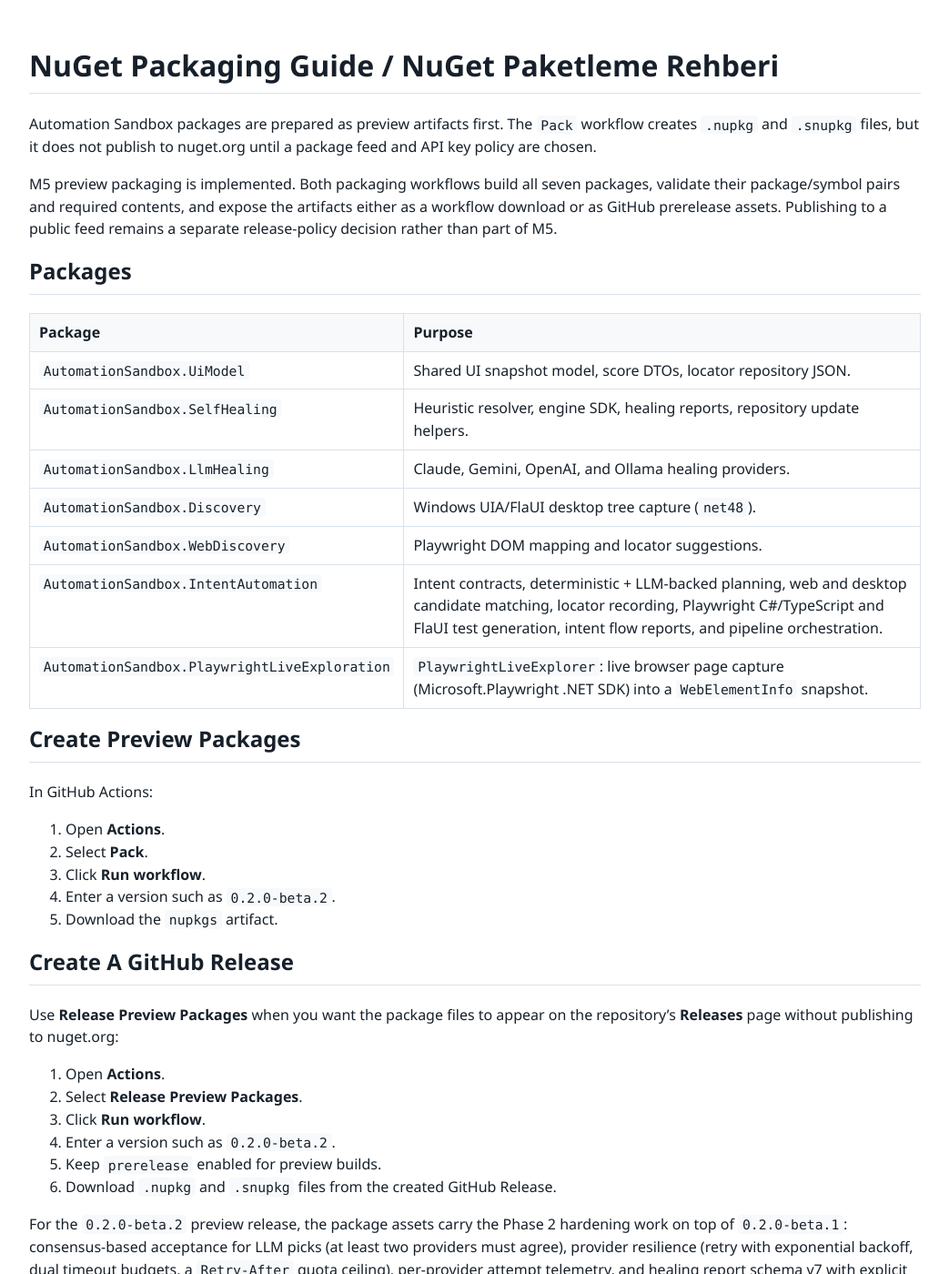
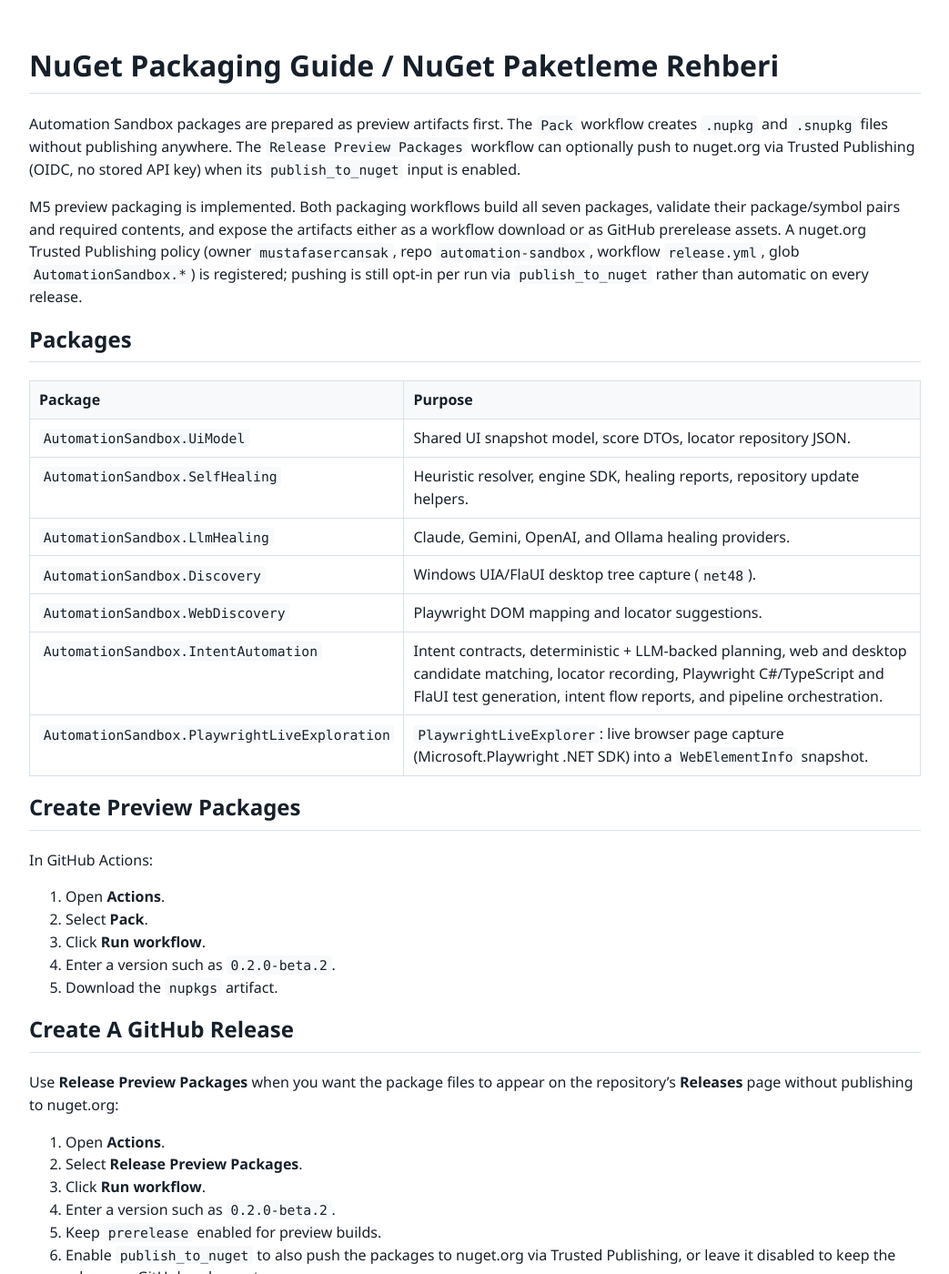
Before and after one commit to mustafasercansak/automation-sandbox, a Jekyll site: the page built from docs/nuget-packaging.md, in a window 1280 px wide and 1400 px high. Shown: the whole window at 91% size, without its empty margins (118-1161 px from the left). Built offline with Jekyll 4.4.1, drawn with Linux system fonts in a browser that asks for light colours; our own code applies the rules of GitHub Pages for plain Markdown files; some of the changed text lies outside the part shown.

Commit message:
feat: add support for Trusted Publishing to nuget.org in release workflow

```diff
--- a/docs/nuget-packaging.md
+++ b/docs/nuget-packaging.md
@@ -1,13 +1,16 @@
 # NuGet Packaging Guide / NuGet Paketleme Rehberi
 
 Automation Sandbox packages are prepared as preview artifacts first. The `Pack`
-workflow creates `.nupkg` and `.snupkg` files, but it does not publish to nuget.org
-until a package feed and API key policy are chosen.
+workflow creates `.nupkg` and `.snupkg` files without publishing anywhere. The
+`Release Preview Packages` workflow can optionally push to nuget.org via Trusted
+Publishing (OIDC, no stored API key) when its `publish_to_nuget` input is enabled.
 
 M5 preview packaging is implemented. Both packaging workflows build all seven packages,
 validate their package/symbol pairs and required contents, and expose the artifacts
-either as a workflow download or as GitHub prerelease assets. Publishing to a public
-feed remains a separate release-policy decision rather than part of M5.
+either as a workflow download or as GitHub prerelease assets. A nuget.org Trusted
+Publishing policy (owner `mustafasercansak`, repo `automation-sandbox`, workflow
+`release.yml`, glob `AutomationSandbox.*`) is registered; pushing is still opt-in
+per run via `publish_to_nuget` rather than automatic on every release.
 
 ## Packages
 
@@ -41,7 +44,9 @@ repository's **Releases** page without publishing to nuget.org:
 3. Click **Run workflow**.
 4. Enter a version such as `0.2.0-beta.2`.
 5. Keep `prerelease` enabled for preview builds.
-6. Download `.nupkg` and `.snupkg` files from the created GitHub Release.
+6. Enable `publish_to_nuget` to also push the packages to nuget.org via Trusted
+   Publishing, or leave it disabled to keep the release as GitHub-only assets.
+7. Download `.nupkg` and `.snupkg` files from the created GitHub Release.
 
 For the `0.2.0-beta.2` preview release, the package assets carry the Phase 2 hardening work
 on top of `0.2.0-beta.1`: consensus-based acceptance for LLM picks (at least two providers
@@ -72,8 +77,10 @@ dotnet add package AutomationSandbox.SelfHealing --version 0.2.0-beta.2 --source
 - GitHub Release assets include all seven packages and their symbol packages.
 - Package names, README, license, repository URL, and symbols are present.
 - Version follows prerelease SemVer, for example `0.2.0-beta.2`.
-- Publish target is decided: nuget.org, GitHub Packages, or internal feed.
-- API key is stored as a GitHub Actions secret before adding any push step.
+- Publish target is nuget.org, via a Trusted Publishing policy (no stored API key).
+  The `NUGET_USER` repo secret holds the nuget.org username the OIDC login step
+  presents; it is not a credential by itself and rotates automatically since the
+  API key it exchanges for expires after 1 hour.
 
 ---
 
```
Also changed, not shown: .github/workflows/release.yml.
